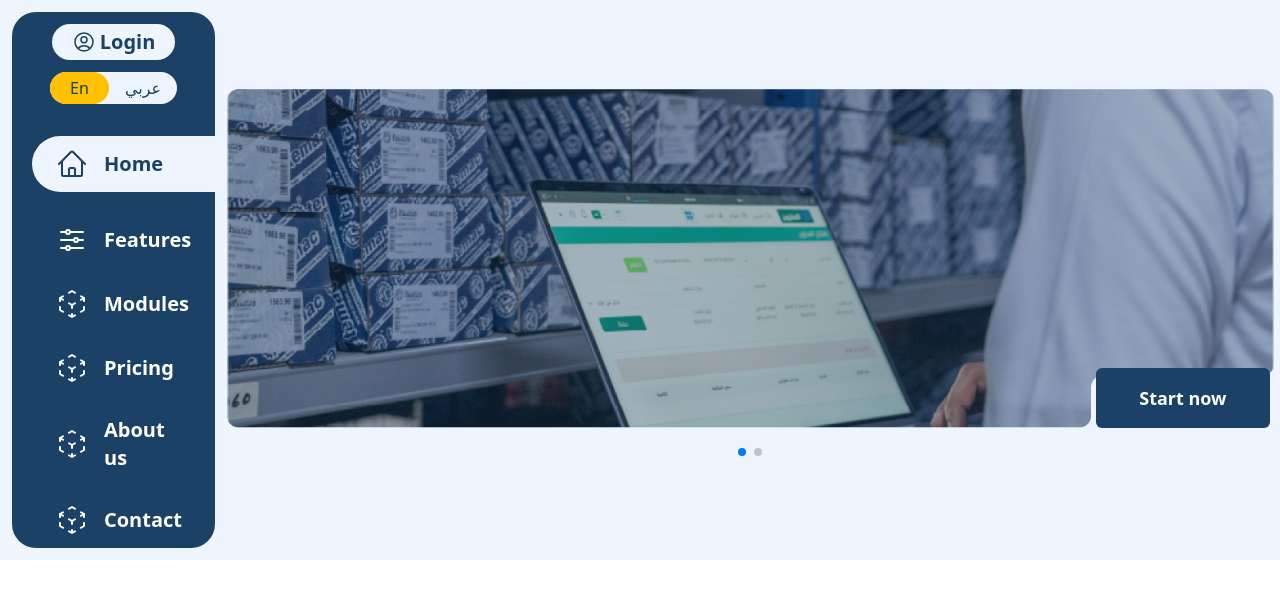
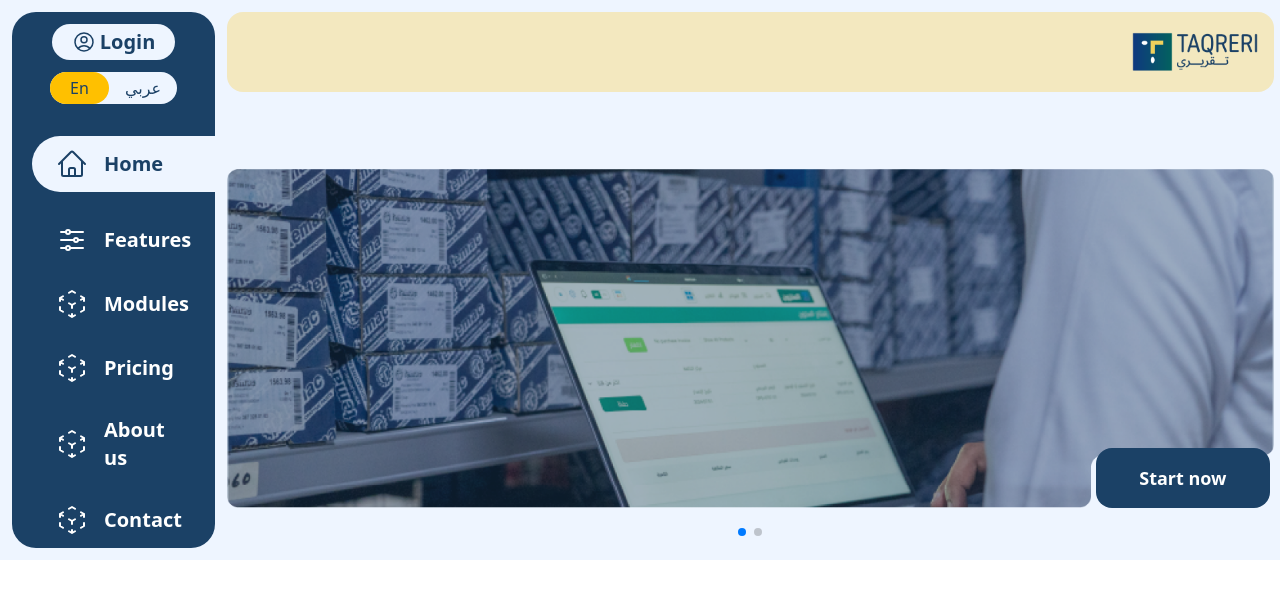
Before and after one commit to Abbassher55/Taqreri-react-website, a React (Vite) app: page / in a window 1280 px wide. Shown: the top 598 px of the page. Built offline with nearby package versions, Linux system fonts and the light colour scheme; what tailwindcss-rtl would draw is missing.

Commit message:
slider contetn

```diff
--- a/src/App.jsx
+++ b/src/App.jsx
@@ -9,7 +9,7 @@ const App = () => {
   return (
     <LanguageProvider>
       <Router>
-        <div className="container p-3 gap-3 flex md:flex-row flex-col">
+        <div className="container flex flex-col gap-3 p-3 md:flex-row">
           <Navbar />
           <Routes>
             <Route path="/" element={<Home />} />
--- a/src/components/Pages/Home/Home.jsx
+++ b/src/components/Pages/Home/Home.jsx
@@ -1,12 +1,14 @@
 import React, { useContext } from "react";
 import { LanguageContext } from "../../../lang/LanguageContext";
 import Slider from "../../Slider/Slider";
+import TopBar from "../../TopBar";
 
 const Home = () => {
   const { content } = useContext(LanguageContext);
 
   return (
     <div className="md:w-8/12 lg:w-10/12">
+      <TopBar />
       <Slider />
     </div>
   );
--- a/src/components/Slider/SliderContent.jsx
+++ b/src/components/Slider/SliderContent.jsx
@@ -1,6 +1,9 @@
 import sliderImage from "../../assets/imgs/slider-img-1.png";
+import React, { useContext } from "react";
+import { LanguageContext } from "../../lang/LanguageContext";
 
 export default function SliderContent() {
+  const { content } = useContext(LanguageContext);
   return (
     <div className="relative h-48 md:h-[26rem]">
       <img
@@ -8,8 +11,8 @@ export default function SliderContent() {
         className="absolute bottom-0 w-full"
         alt="Slider"
       />
-      <button className="absolute bottom-0 right-1 w-2/12 rounded-md bg-theme-blue px-3 py-4 text-lg font-bold text-white">
-        Start now
+      <button className="absolute bottom-0 right-1 w-2/12 rounded-2xl bg-theme-blue px-3 py-4 text-lg font-bold text-white">
+        {content.start_now}
       </button>
     </div>
   );
--- /dev/null
+++ b/src/components/TopBar.jsx
@@ -0,0 +1,10 @@
+import logo from "../assets/imgs/taqreri-logo.png";
+const TopBar = () => {
+  return (
+    <div className="flex justify-end rounded-2xl bg-theme-yellow bg-opacity-25 p-3">
+      <img src={logo} className="h-14" alt="Taqreri logo" />
+    </div>
+  );
+};
+
+export default TopBar;
--- a/src/lang/ar_lang.js
+++ b/src/lang/ar_lang.js
@@ -10,6 +10,7 @@ const ar = {
   login: "Login Ar",
   email: "Email Ar",
   password: "Password Ar",
+  start_now: "Start now Ar",
 
   welcomeMessage: "مرحبا بكم في موقعنا",
   introText: "هذا مثال على موقع متعدد اللغات.",
--- a/src/lang/en_lang.js
+++ b/src/lang/en_lang.js
@@ -10,6 +10,7 @@ const en = {
   login: "Login",
   email: "Email",
   password: "Password",
+  start_now: "Start now",
 
   welcomeMessage: "Welcome to our website",
   introText: "This is an example of a multi-language website.",
```
Also changed, not shown: src/assets/imgs/taqreri-logo.png (added).
